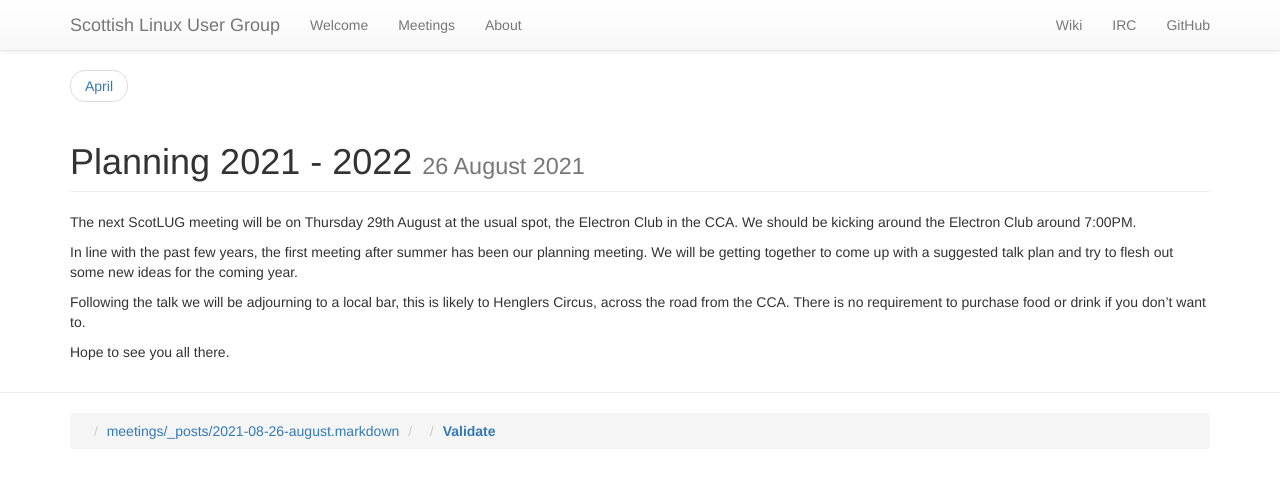
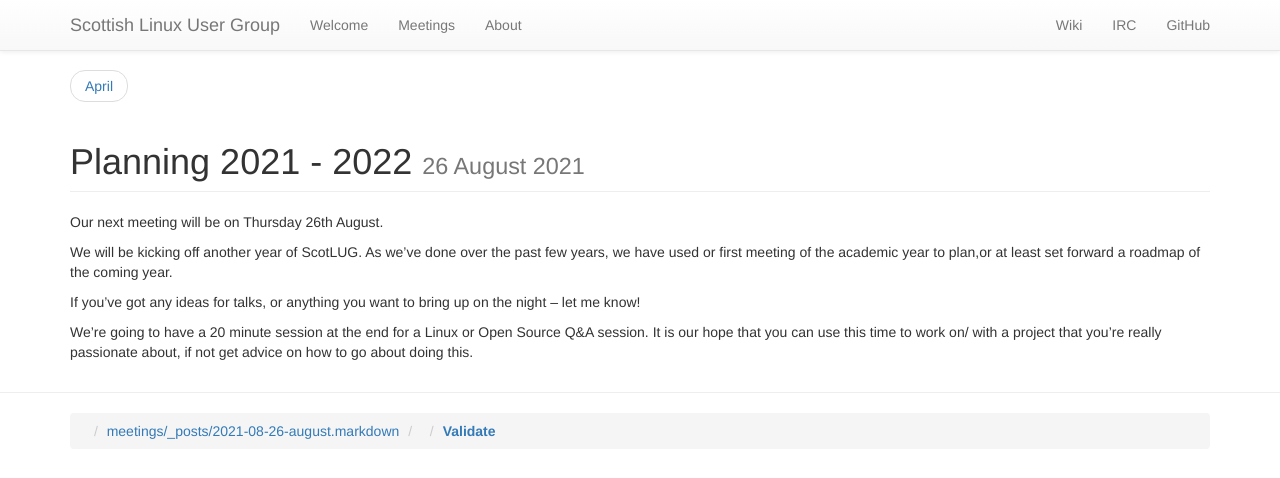
Before and after one commit to ScotLUG/scotlug.github.io, a Jekyll site: the page built from meetings/_posts/2021-08-26-august.markdown, in a window 1280 px wide. Shown: the top 478 px of the page. Built offline with Jekyll 4.4.1, drawn with Linux system fonts in a browser that asks for light colours; nearby versions of some CDN libraries; library files that are not in the unit come from our copies.

Commit message:
August 2021

```diff
--- a/meetings/_posts/2021-08-26-august.markdown
+++ b/meetings/_posts/2021-08-26-august.markdown
@@ -2,10 +2,10 @@
 title: Planning 2021 - 2022
 ---
 
-The next ScotLUG meeting will be on Thursday 29th August at the usual spot, the Electron Club in the CCA. We should be kicking around the Electron Club around 7:00PM.
+Our next meeting will be on Thursday 26th August.
 
-In line with the past few years, the first meeting after summer has been our planning meeting. We will be getting together to come up with a suggested talk plan and try to flesh out some new ideas for the coming year.
+We will be kicking off another year of ScotLUG. As we’ve done over the past few years, we have used or first meeting of the academic year to plan,or at least set forward a roadmap of the coming year.
 
-Following the talk we will be adjourning to a local bar, this is likely to Henglers Circus, across the road from the CCA. There is no requirement to purchase food or drink if you don't want to.
+If you’ve got any ideas for talks, or anything you want to bring up on the night – let me know!
 
-Hope to see you all there.
+We’re going to have a 20 minute session at the end for a Linux or Open Source Q&A session. It is our hope that you can use this time to work on/ with a project that you’re really passionate about, if not get advice on how to go about doing this.
```
